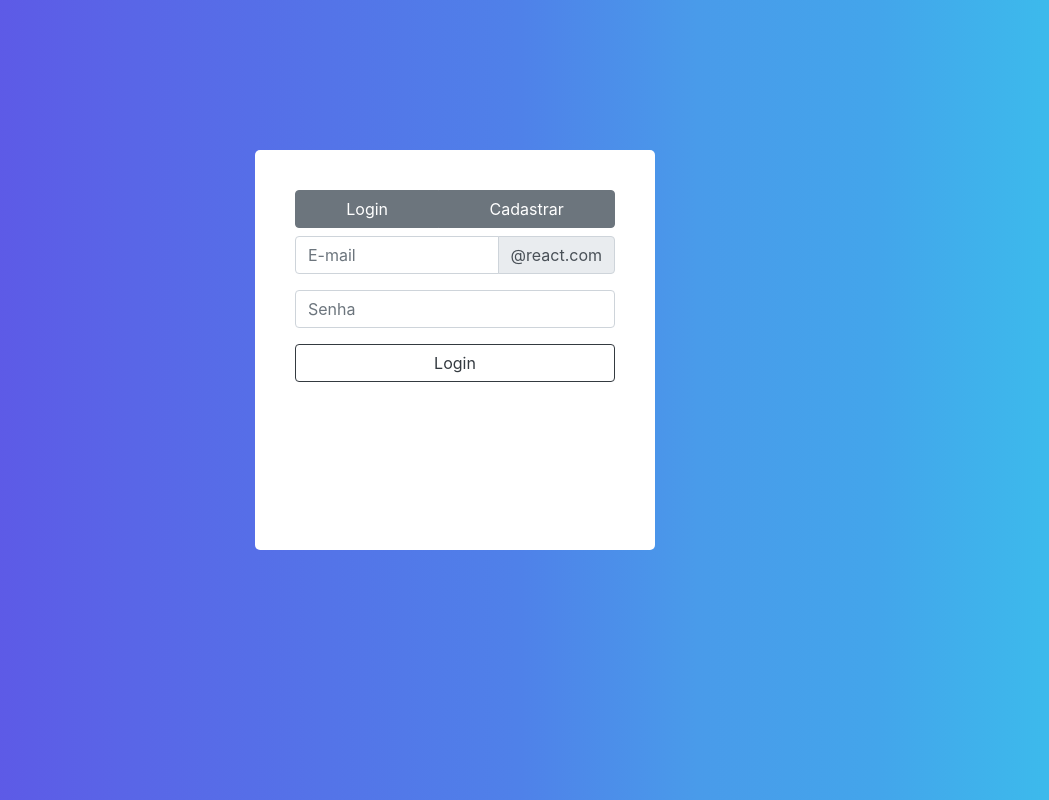
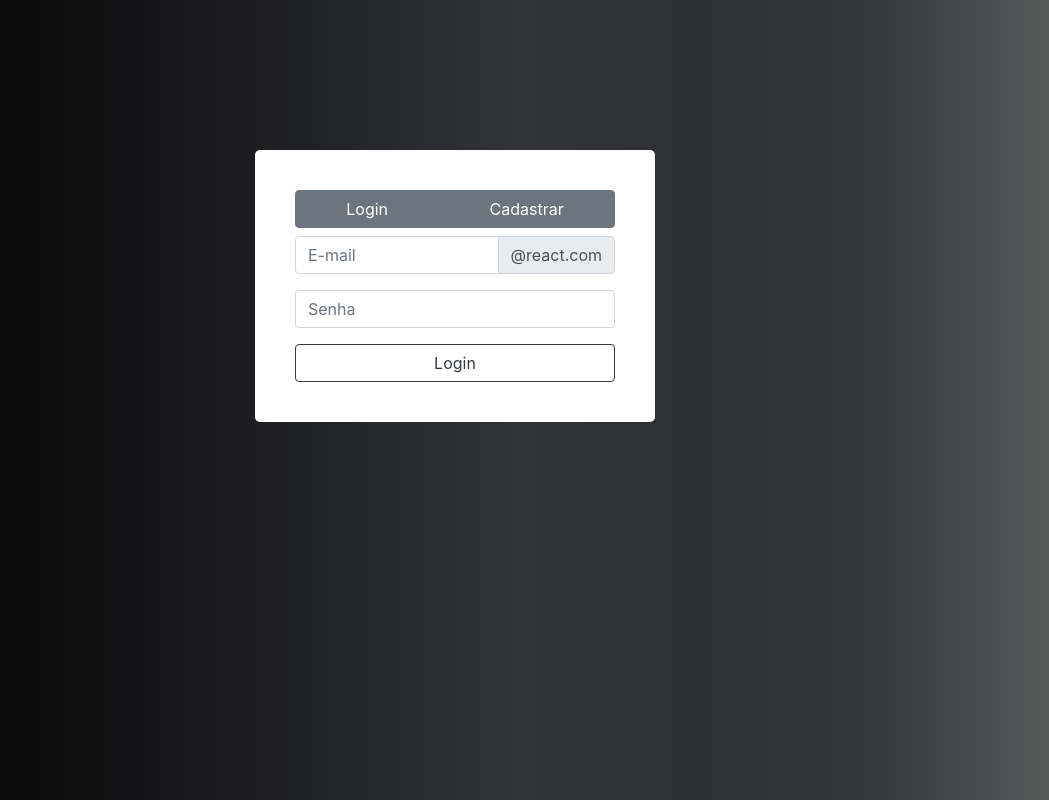
Before and after one commit to EdvanRonchi/crud-react, a React (Create React App) app: page / in a window 1280 px wide. Shown: the whole page, without its empty margins (185-1234 px from the left). Built offline with nearby package versions, Linux system fonts and the light colour scheme.

Commit message:
Alteracoes basicas: cor de fundo

```diff
--- a/src/pages/login/style.css
+++ b/src/pages/login/style.css
@@ -1,6 +1,5 @@
 .container {
     width: 400px;
-    height: 400px;
     margin-top: 150px;
     display: flex;
     padding: 40px;
@@ -9,5 +8,5 @@
 }
 
 body {
-    background: -webkit-linear-gradient(left,#6051e6 6%,#5966e7 25%,#4f81e9 55%,#499bea 69%,#43a5eb 83%,#3bbeec 99%);
+    background: -webkit-linear-gradient(left,#020202 6%,#141416 25%,#313336 55%,#2d2f31 69%,#36393b 83%,#5d5f5f 99%);
 }
```
